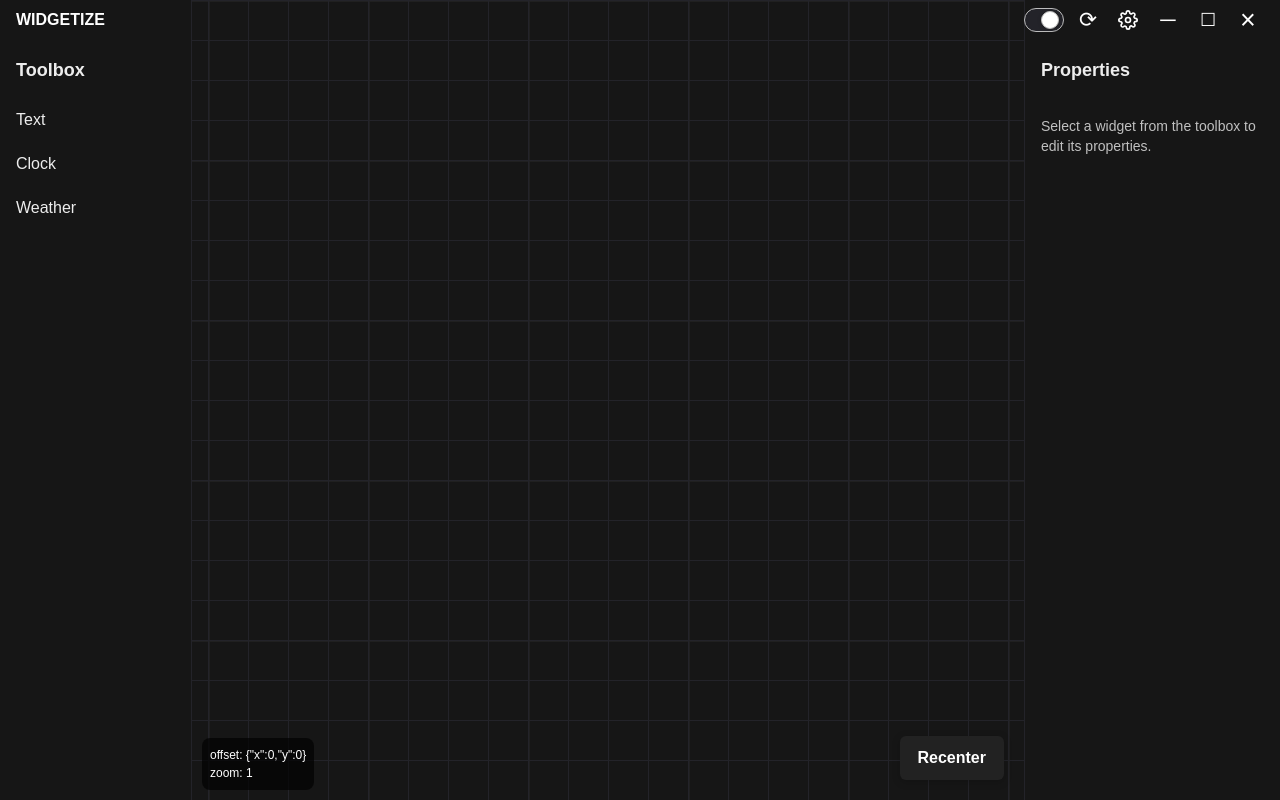
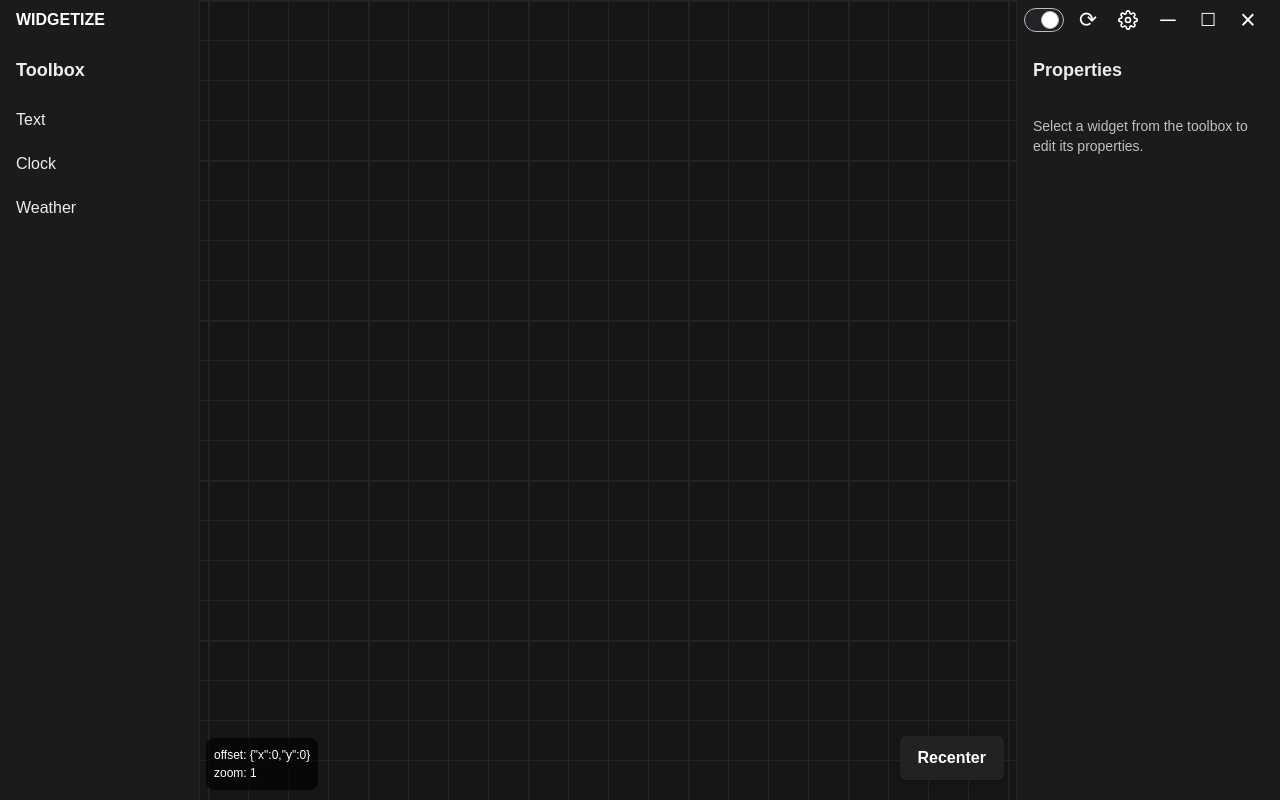
Before and after one commit to llotze/modular-widget-builder, a Next.js app: page /editor in a window 1280 px wide. Built offline with nearby package versions, Linux system fonts and the light colour scheme.

Commit message:
fixed graph end margins as well as slight css changes

```diff
--- a/src/app/editor/page.tsx
+++ b/src/app/editor/page.tsx
@@ -38,13 +38,13 @@ export default function WidgetBuilderCanvas() {
 
     // X axis: minX logic (already implemented)
     const baseZoomX = 0.7;
-    const baseMinX = -2898;
+    const baseMinX = -2908;
     const perStepX = 500;
     const stepsX = Math.round((zoomValue - baseZoomX) / 0.1);
     const minX = baseMinX - perStepX * stepsX;
 
     // X axis: maxX logic (new, as requested)
-    const baseMaxX = 2898;
+    const baseMaxX = 2908;
     const maxX = baseMaxX + perStepX * stepsX;
 
     // Y axis: minY logic (already implemented)
@@ -179,17 +179,6 @@ export default function WidgetBuilderCanvas() {
     // eslint-disable-next-line
   }, []);
 
-  React.useEffect(() => {
-    const grid = gridRef.current;
-    if (!grid) return;
-    const handleWheel = (e: WheelEvent) => {
-      e.preventDefault();
-      onWheel(e as any); // or adapt your onWheel to accept native events
-    };
-    grid.addEventListener("wheel", handleWheel, { passive: false });
-    return () => grid.removeEventListener("wheel", handleWheel);
-  }, []);
-
   return (
     <div
       className="relative min-h-screen w-full overflow-hidden"
@@ -236,13 +225,14 @@ export default function WidgetBuilderCanvas() {
             userSelect: "none",
           }}
           onMouseDown={onMouseDown}
+          onWheel={onWheel} // <-- Add this line back
         />
         {/* Debug info */}
         <div
           style={{
             position: "absolute",
             bottom: 10,
-            left: 10,
+            left: 14,
             background: "#000a",
             color: "#fff",
             padding: 8,
@@ -289,9 +279,9 @@ export default function WidgetBuilderCanvas() {
 
       {/* Toolbox (fixed left) */}
       <aside
-        className="fixed top-0 left-0 h-full w-48 border-r z-10"
+        className="fixed top-0 left-0 h-full w-50 border-r z-10"
         style={{
-          background: "var(--color-bg-section)",
+          background: "var(--color-bg-main)", // lighter than grid for dark mode
           borderColor: "var(--color-border)",
         }}
       >
@@ -320,9 +310,9 @@ export default function WidgetBuilderCanvas() {
 
       {/* Properties Panel (fixed right) */}
       <aside
-        className="fixed top-0 right-0 h-full w-64 border-l z-10"
+        className="fixed top-0 right-0 h-full w-66 border-l z-10"
         style={{
-          background: "var(--color-bg-section)",
+          background: "var(--color-bg-main)", // lighter than grid for dark mode
           borderColor: "var(--color-border)",
         }}
       >
```
